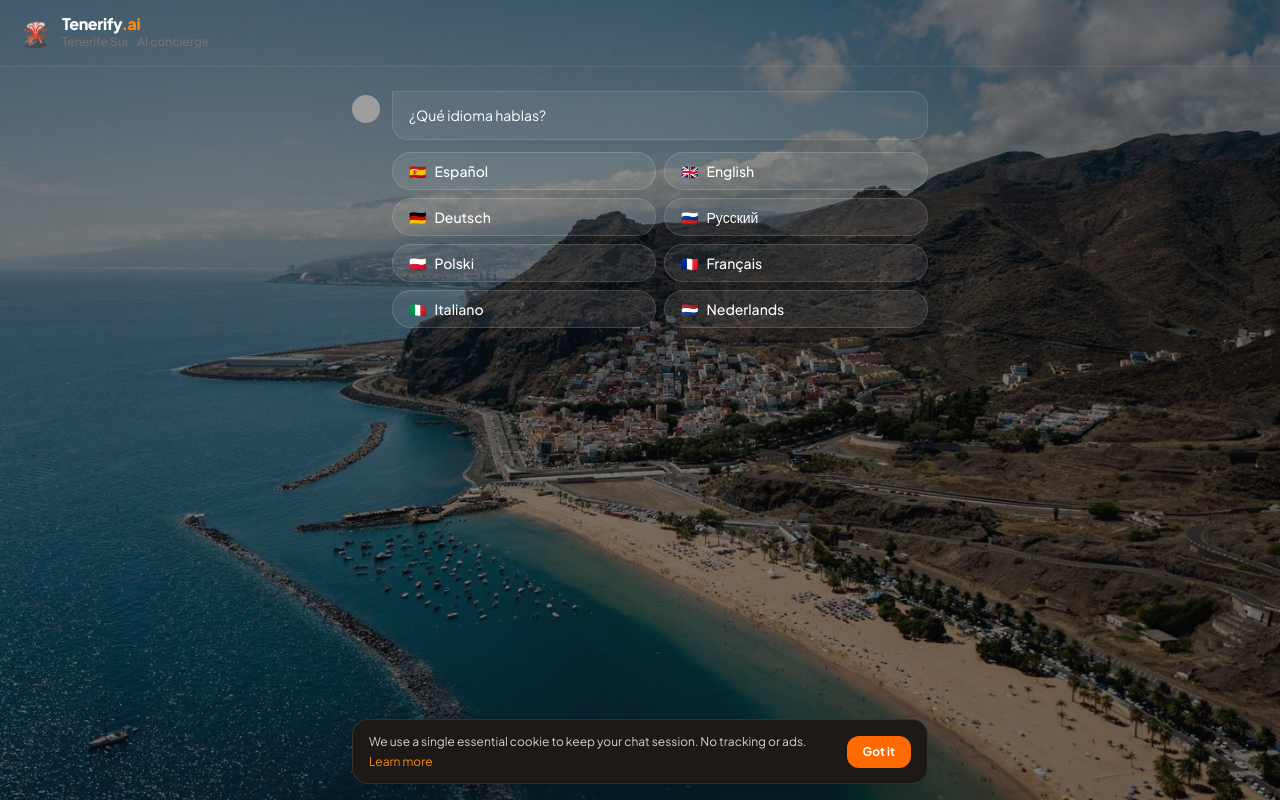
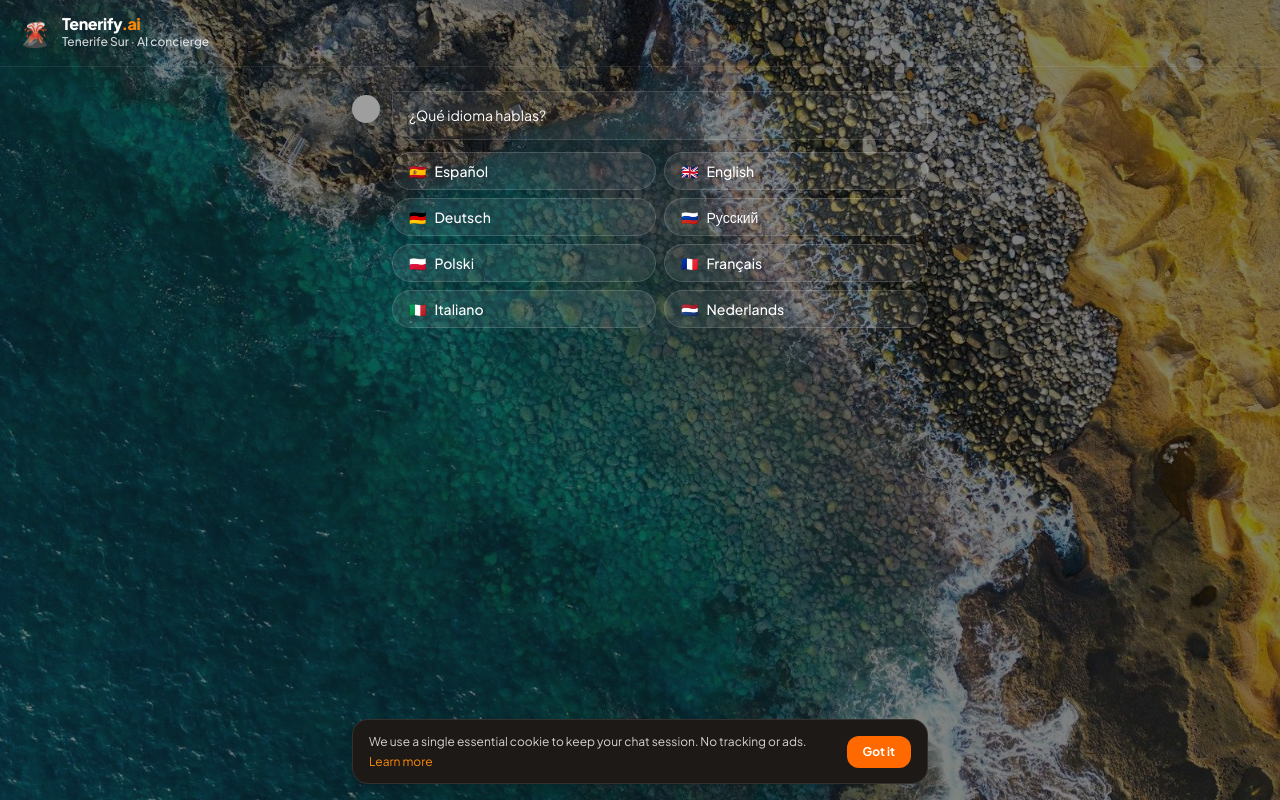
Before and after one commit to forrestburnsbooking-max/tenerify, a Next.js app: page / in a window 1280 px wide. Both pictures are taken after a click on the button "Find my experience →". Built offline with nearby package versions, Linux system fonts and the light colour scheme; grey boxes are pictures that could not be loaded.

Commit message:
Use ocean-dominant aerial photo for chat background, fix header contrast
Swaps in a drone shot with much more turquoise ocean in frame, and
changes the header subtitle from dark grey to white so it stays
legible against the brighter photo.

```diff
--- a/app/page.tsx
+++ b/app/page.tsx
@@ -529,7 +529,7 @@ export default function Home() {
           <h1 className="font-extrabold text-base leading-none tracking-tight">
             Tenerify<span className="text-orange-400">.ai</span>
           </h1>
-          <p className="text-stone-500 text-xs mt-0.5 font-medium">Tenerife Sur · AI concierge</p>
+          <p className="text-white/80 text-xs mt-0.5 font-medium">Tenerife Sur · AI concierge</p>
         </div>
       </header>
 
```
Also changed, not shown: public/chat-bg.jpg.
